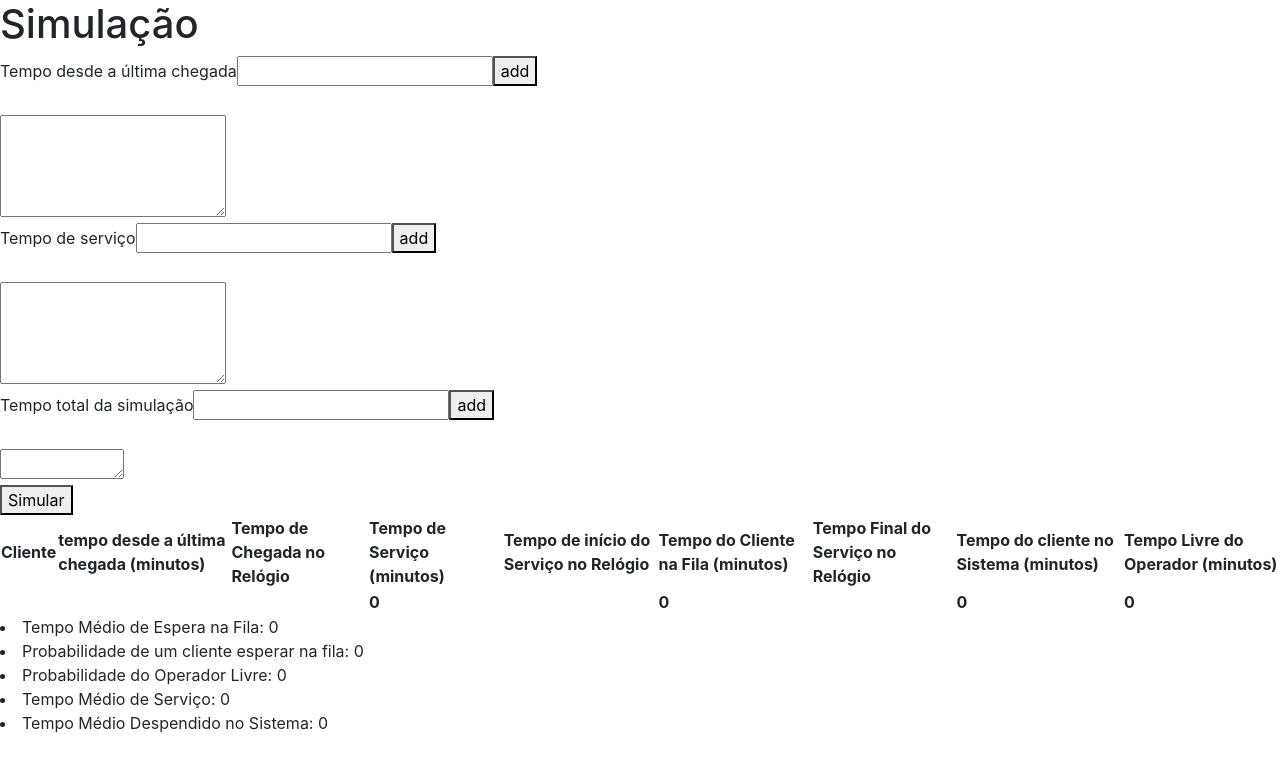
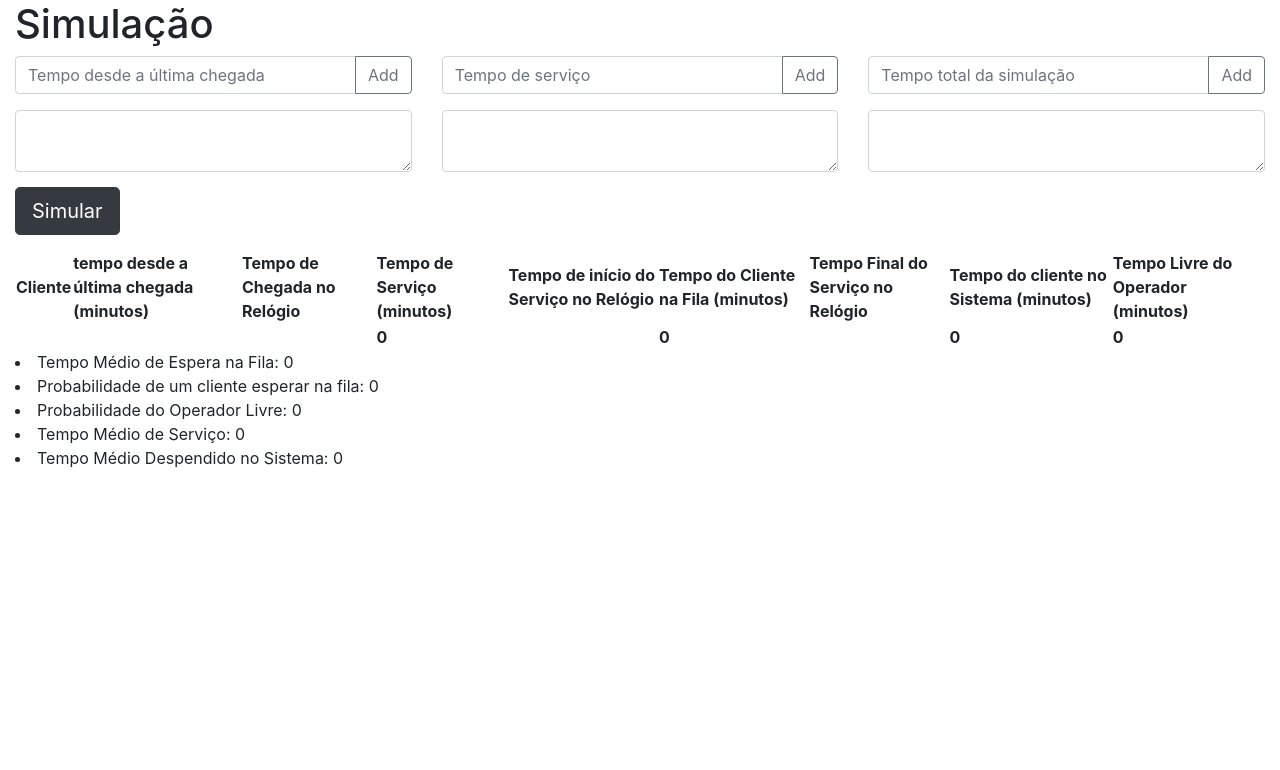
Before and after one commit to JulioCesarCeron/simulacao, a React (Create React App) app: page / in a window 1280 px wide. Shown: the top 770 px of the page. Built offline with nearby package versions, Linux system fonts and the light colour scheme.

Commit message:
adicionado bootstrap

```diff
--- a/src/App.css
+++ b/src/App.css
@@ -0,0 +1,3 @@
+.button-simulate {
+    margin: 15px 0;
+}
--- a/src/App.js
+++ b/src/App.js
@@ -230,37 +230,66 @@ class App extends Component {
         );
 
         return (
-            <div className="App">
+            <div className="App container-fluid">
                 <header className="App-header">
                     <h1 className="App-title">Simulação</h1>
                 </header>
-                <div>
-                    <div>
-                        <label htmlFor="lastStart">Tempo desde a última chegada</label>
-                        <input type="text" ref="lastStart" name="lastStart"/>
-                        <button onClick={ () => this.saveTimeHandler('chegada')} >add</button>
-                        <br/>
-                        <br/>
-                        <textarea name="addedValues" cols="20" rows="4" ref="textAreaAddedValues" ></textarea>
+
+                <div className="row">
+                    <div className="col">
+                        <div className="input-group mb-3">
+                            <input type="text" className="form-control" placeholder="Tempo desde a última chegada" name="lastStart" ref="lastStart" aria-label="Tempo desde a última chegada" />
+                            <div className="input-group-append">
+                                <button className="btn btn-outline-secondary" type="button" onClick={ () => this.saveTimeHandler('chegada')} >Add</button>
+                            </div>
+                        </div>
                     </div>
-                    <div>
-                        <label htmlFor="service">Tempo de serviço</label>
-                        <input type="text" ref="service" name="service"/>
-                        <button onClick={ () => this.saveTimeHandler('servico') } >add</button>
-                        <br/>
-                        <br/>
-                        <textarea name="addedValues" cols="20" rows="4" ref="addedValuesService" ></textarea>
+                    <div className="col">
+                        <div className="input-group mb-3">
+                            <input type="text" className="form-control" placeholder="Tempo de serviço" ref="service" name="service" aria-label="Tempo de serviço" />
+                            <div className="input-group-append">
+                                <button className="btn btn-outline-secondary" type="button" onClick={ () => this.saveTimeHandler('servico') } >Add</button>
+                            </div>
+                        </div>
                     </div>
-                    <div>
-                        <label htmlFor="total_time">Tempo total da simulação</label>
-                        <input type="text" ref="total_time" name="total_time"/>
-                        <button onClick={ () => this.saveTimeHandler('total_time') } >add</button>
-                        <br/>
-                        <br/>
-                        <textarea name="addedValues" cols="10" rows="1" ref="addedValuesTotalTime" ></textarea>
+                    <div className="col">
+                        <div className="input-group mb-3">
+                            <input type="text" className="form-control" placeholder="Tempo total da simulação" ref="total_time" name="total_time" aria-label="Tempo total da simulação" />
+                            <div className="input-group-append">
+                                <button className="btn btn-outline-secondary" type="button" onClick={ () => this.saveTimeHandler('total_time') } >Add</button>
+                            </div>
+                        </div>
                     </div>
                 </div>
-                <button onClick={this.constructTable} >Simular</button>
+
+                <div className="row">
+                    <div className="col">
+                        <div class="input-group">
+                            <textarea name="addedValues" ref="textAreaAddedValues" class="form-control" aria-label="With textarea"></textarea>
+                        </div>
+                    </div>
+                    <div className="col">
+                        <div class="input-group">
+                            <textarea name="addedValues" ref="addedValuesService" class="form-control" aria-label="With textarea"></textarea>
+                        </div>
+                    </div>
+                    <div className="col">
+                        <div class="input-group">
+                            <textarea name="addedValues" ref="addedValuesTotalTime" class="form-control" aria-label="With textarea"></textarea>
+                        </div>
+                    </div>
+                </div>
+
+                <div className="row button-simulate">
+                    <div className="col">
+                        <div class="input-group">
+                            <button onClick={this.constructTable} type="button" class="btn btn-dark btn-lg">Simular</button>
+                        </div>
+                    </div>
+                </div>
+
+
+
                 <table >
                     <thead>
                         <tr>
```
Also changed, not shown: src/index.css (line endings or trailing spaces).
